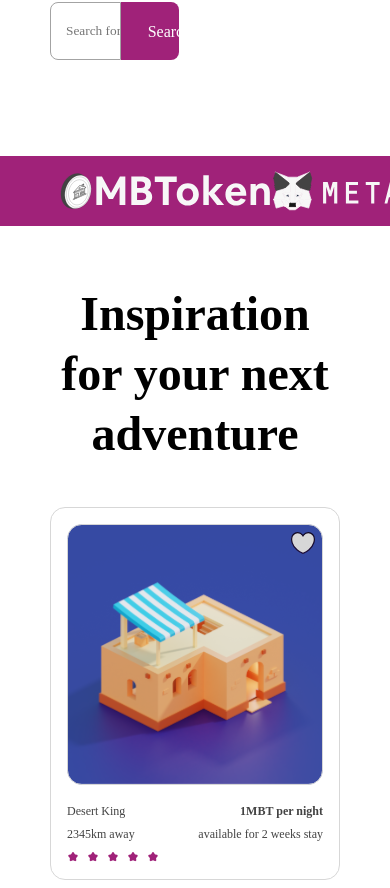
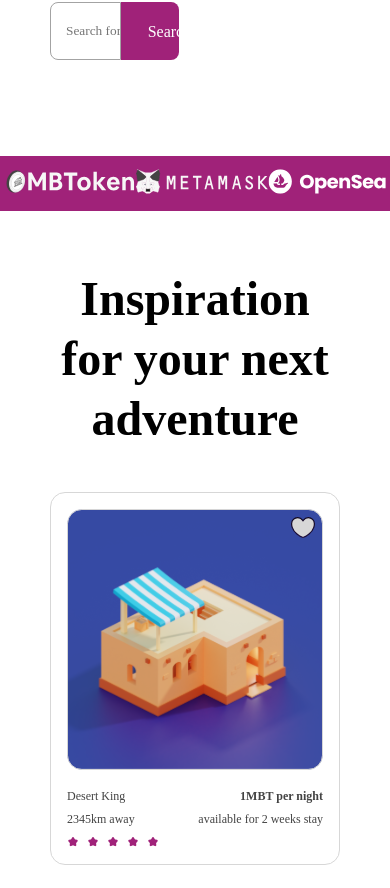
Before and after one commit to SahilPanhotra/metabnb, a React (Create React App) app: page / in a window 390 px wide. Shown: the part 1301-2189 px from the top of the page. Built offline with nearby package versions, Linux system fonts and the light colour scheme; a web font is replaced by a local one.

Commit message:
style:brands strip responsive

```diff
--- a/src/pages/Home.css
+++ b/src/pages/Home.css
@@ -94,13 +94,15 @@ input:read-only {
 .row__brands {
   background: #a02279;
   width: 100%;
-  height: 70px;
 }
 .partner__brands {
   display: flex;
   justify-content: space-between;
   align-items: center;
   padding: 10px 0;
+}
+.brands__img {
+  width: 100%;
 }
 
 /* NFT SECTION  */
--- a/src/pages/Home.jsx
+++ b/src/pages/Home.jsx
@@ -110,11 +110,13 @@ function Home() {
             </div>
           </div>
         </div>
-        <div className="row row__brands">
+        <div className="row__brands">
           <div className="partner__brands">
-            <img src="../mbtoken.svg" alt="Mbtoken" />
-            <img src="../metamask.svg" alt="Metamask" />
-            <img src="../opensea.svg" alt="Opensea" />
+            <figure className="brands__wrapper">
+            <img className="brands__img" src="../mbtoken.svg" alt="Mbtoken" />
+            </figure>
+            <figure className="brands__wrapper"><img className="brands__img" src="../metamask.svg" alt="Metamask" /></figure>
+            <figure className="brands__wrapper"><img className="brands__img" src="../opensea.svg" alt="Opensea" /></figure>
           </div>
         </div>
       </div>
```
